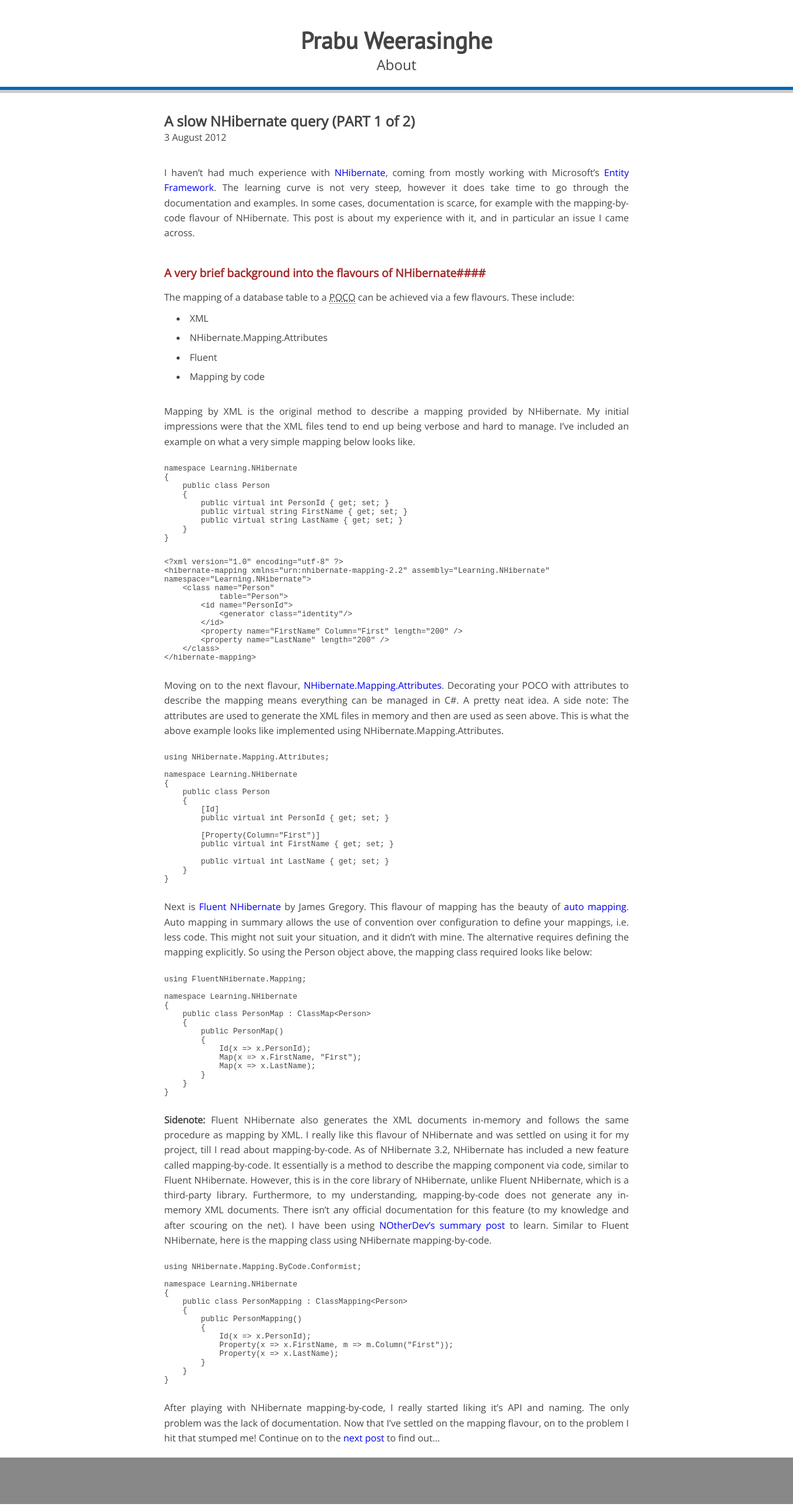
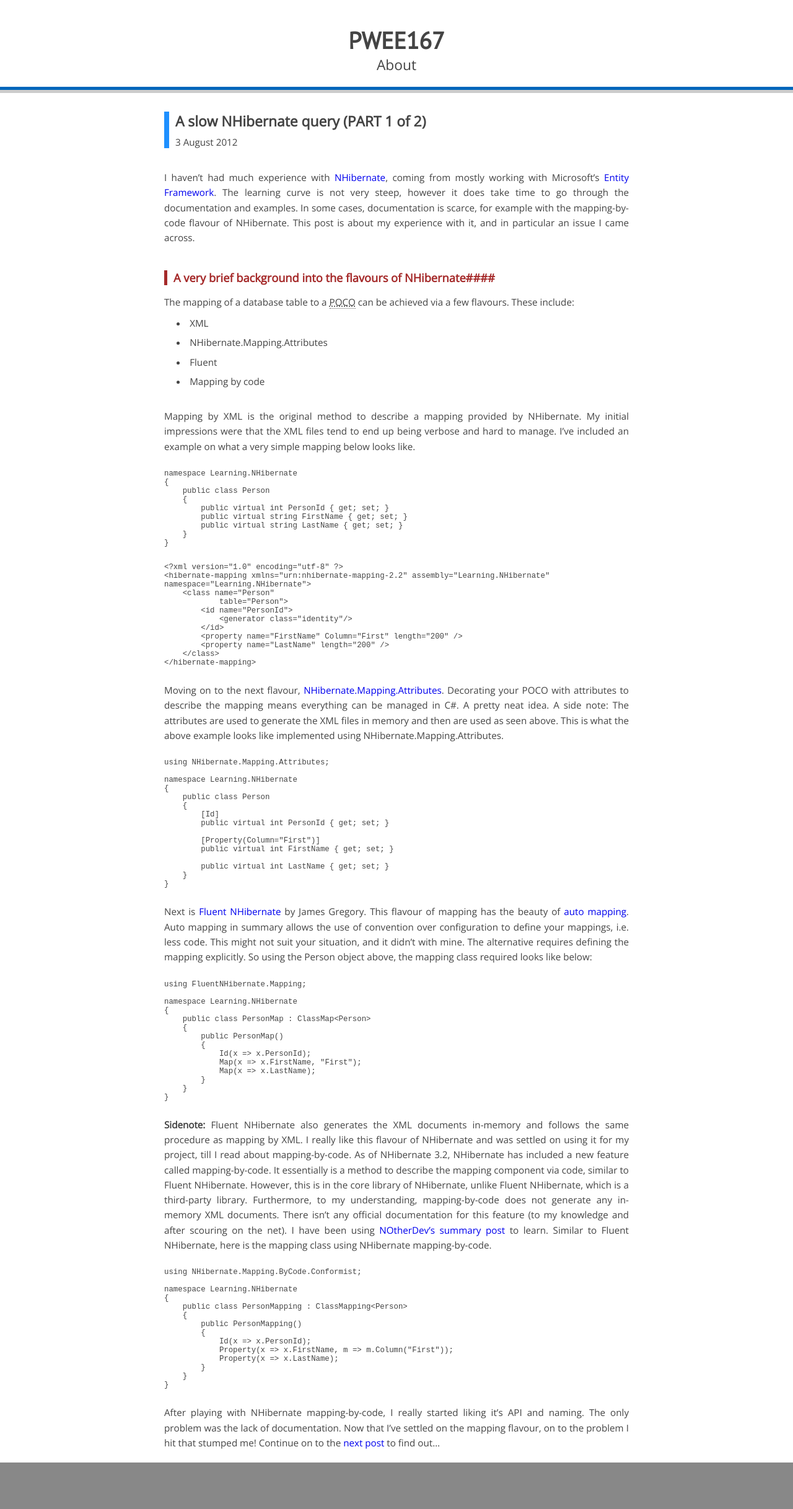
Before and after one commit to prabuw/prabuw.github.io, a Jekyll site: the page built from _posts/2012-08-03-a-slow-nhibernate-query-part-1-of-2.markdown, in a window 1280 px wide. Shown: the whole page at 62% size. Built offline with Jekyll 4.4.1, drawn with Linux system fonts in a browser that asks for light colours; Markdown is read by kramdown in place of the engine named in the settings.

Commit message:
More tidying up.

```diff
--- a/_config.yml
+++ b/_config.yml
@@ -7,7 +7,7 @@
 gems:
   - jekyll-sitemap
 
-name: Prabu Weerasinghe
+name: PWEE167
 url: http://pwee167.com
-description: My rants and guides.
+description: Rants and guides by Prabu Weerasinghe.
 twitter: pwee167
--- /dev/null
+++ b/_includes/google-analytics.html
@@ -0,0 +1,10 @@
+<script>
+    (function(i,s,o,g,r,a,m){i['GoogleAnalyticsObject']=r;i[r]=i[r]||function(){
+        (i[r].q=i[r].q||[]).push(arguments)},i[r].l=1*new Date();a=s.createElement(o),
+            m=s.getElementsByTagName(o)[0];a.async=1;a.src=g;m.parentNode.insertBefore(a,m)
+    })(window,document,'script','//www.google-analytics.com/analytics.js','ga');
+
+    ga('create', 'UA-50864319-1', 'pwee167.github.io');
+    ga('send', 'pageview');
+
+</script>
--- /dev/null
+++ b/_includes/head.html
@@ -0,0 +1,26 @@
+<head>
+    <title>
+        {{ site.name }}
+        {% if page.title %}
+        &ndash; {{ page.title }}
+        {% endif %}
+    </title>
+
+    <meta charset="utf-8">
+    <meta name="author" content="{{ site.name }}" />
+    <meta name="viewport" content="width=device-width, initial-scale=1, maximum-scale=1">
+
+    {% capture description %}
+    {% if page.description %}{{ page.description }}{% else %}{{ site.description }}{% endif %}
+    {% endcapture %}
+    <meta name="description" content="{{ description }}">
+    {% if page.keywords %}<meta name="keywords" content="{{ page.keywords }}">{% endif %}
+
+    <link rel="stylesheet" type="text/css" href="/css/base.css" />
+    <link rel="stylesheet" href="http://yandex.st/highlightjs/8.0/styles/monokai.min.css">
+    <script src="http://yandex.st/highlightjs/8.0/highlight.min.js"></script>
+
+    <script>
+        hljs.initHighlightingOnLoad();
+    </script>
+</head>
--- a/_layouts/layout.html
+++ b/_layouts/layout.html
@@ -1,25 +1,6 @@
+<!DOCTYPE HTML>
 <html>
-    <head>
-        <title>
-            {{ site.name }}
-            {% if page.title %}
-                &ndash; {{ page.title }}
-            {% endif %}
-        </title>
-
-        <meta name="author" content="{{ site.name }}" />
-        <meta name="description" content="{{ site.description }}" />
-        <meta name="viewport" content="width=device-width, initial-scale=1, maximum-scale=1">
-
-        <link rel="alternate" type="application/rss+xml" href="/atom.xml" />
-        <link rel="stylesheet" type="text/css" href="/css/base.css" />
-        <link rel="stylesheet" href="http://yandex.st/highlightjs/8.0/styles/monokai.min.css">
-        <script src="http://yandex.st/highlightjs/8.0/highlight.min.js"></script>
-
-        <script>
-            hljs.initHighlightingOnLoad();
-        </script>
-    </head>
+    {% include head.html %}
     <body>
         <div id="wrap">
             <nav>
--- a/_layouts/post.html
+++ b/_layouts/post.html
@@ -3,8 +3,9 @@
 comments: true
 ---
 
-<h1>{{ page.title }}</h1>
-<div>
+
+<div class="post-meta">
+    <h1>{{ page.title }}</h1>
     {{ page.date | date: "%-d %B %Y" }}
 </div>
 
@@ -14,20 +15,7 @@
 {% if page.comments %}
 
 <section id="comment-section">
-    <div id="disqus_thread"></div>
-    <script type="text/javascript">
-        /* * * CONFIGURATION VARIABLES: EDIT BEFORE PASTING INTO YOUR WEBPAGE * * */
-        var disqus_shortname = 'pwee167'; // required: replace example with your forum shortname
-
-        /* * * DON'T EDIT BELOW THIS LINE * * */
-        (function() {
-            var dsq = document.createElement('script'); dsq.type = 'text/javascript'; dsq.async = true;
-            dsq.src = '//' + disqus_shortname + '.disqus.com/embed.js';
-            (document.getElementsByTagName('head')[0] || document.getElementsByTagName('body')[0]).appendChild(dsq);
-        })();
-    </script>
-    <noscript>Please enable JavaScript to view the <a href="http://disqus.com/?ref_noscript">comments powered by Disqus.</a></noscript>
-    <a href="http://disqus.com" class="dsq-brlink">comments powered by <span class="logo-disqus">Disqus</span></a>
+    {% include disqus.html %}
 </section>
 
 {% endif %}
--- a/_posts/2012-08-03-a-slow-nhibernate-query-part-1-of-2.markdown
+++ b/_posts/2012-08-03-a-slow-nhibernate-query-part-1-of-2.markdown
@@ -3,6 +3,7 @@
 title: "A slow NHibernate query (PART 1 of 2)"
 date: 2012-08-03
 categories: [NHibernate]
+keywords: "NHibernate"
 ---
 I haven't had much experience with [NHibernate](http://www.nhforge.org "NHibernate"), coming from mostly working with
 Microsoft's [Entity Framework](http://msdn.microsoft.com/en-us/data/aa937709 "Entity Framework"). The learning curve is
--- a/css/base.css
+++ b/css/base.css
@@ -130,6 +130,16 @@
     float: right;
 }
 
+.post-meta {
+    border-left: 8px solid dodgerblue;
+    padding-left: 10px;
+}
+
+.post-meta > h1
+{
+    margin-bottom: 8px;
+}
+
 article > p:first-of-type
 {
     margin-top: 35px;
@@ -157,6 +167,8 @@
     margin-top: 40px;
     font-size: 1.2em;
     color: brown;
+    padding-left: 10px;
+    border-left: 5px solid brown;
 }
 
 h4 + p
```
Also changed, not shown: other parts of _layouts/layout.html (+1 -10 lines), _includes/disqus.html (added, +14 -0 lines).
